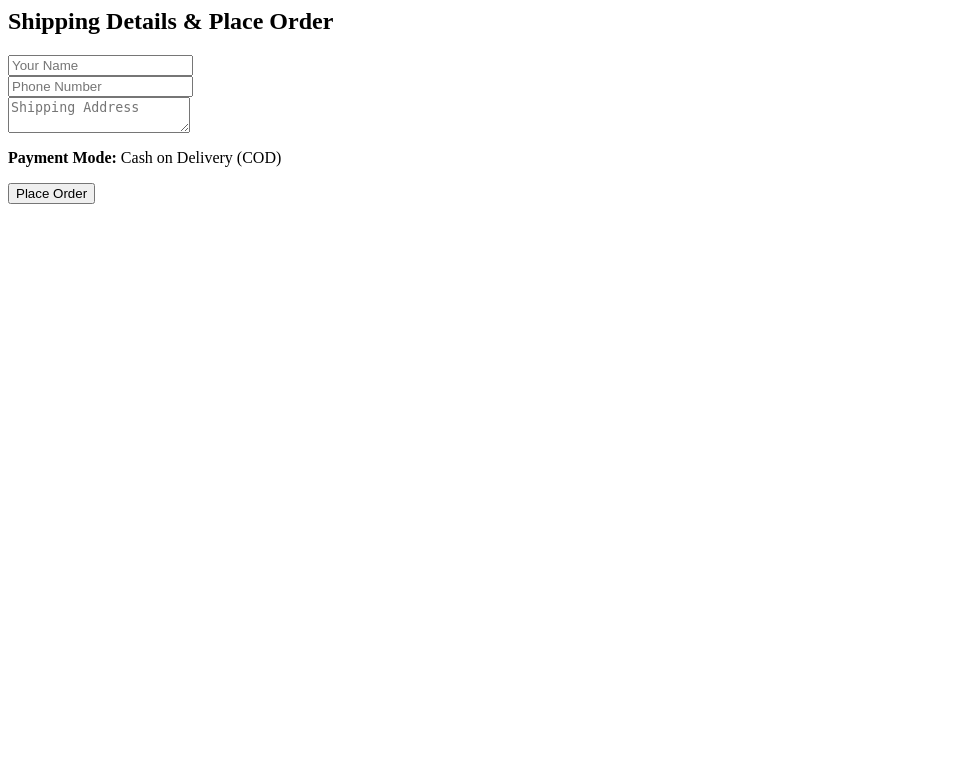
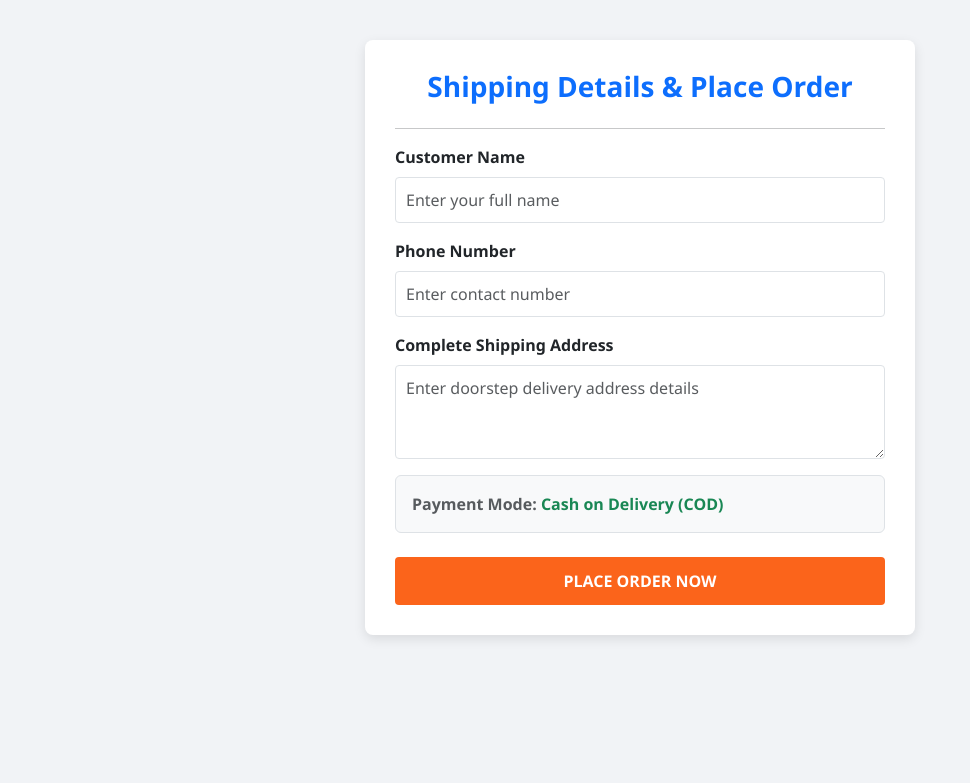
Before and after one commit to Shameer-01-sharfu/sha-sha-mobiles, a Django app: page /checkout/ in a window 1280 px wide. Shown: the top 783 px of the page, without its empty margins (0-970 px from the left). Run offline with Django 5.2, Linux system fonts and the light colour scheme; data that the repository does not hold is empty.

Commit message:
fixed checkout design and add to cart bug

```diff
--- a/store/templates/store/checkout.html
+++ b/store/templates/store/checkout.html
@@ -1,9 +1,43 @@
-<h2>Shipping Details & Place Order</h2>
-<form method="POST" action="{% url 'place_order' %}">
-    {% csrf_token %}
-    <input type="text" name="name" placeholder="Your Name" required><br>
-    <input type="text" name="phone" placeholder="Phone Number" required><br>
-    <textarea name="address" placeholder="Shipping Address" required></textarea><br>
-    <p><strong>Payment Mode:</strong> Cash on Delivery (COD)</p>
-    <button type="submit">Place Order</button>
-</form>
+<!DOCTYPE html>
+<html lang="en">
+<head>
+    <meta charset="UTF-8">
+    <meta name="viewport" content="width=device-width, initial-scale=1.0">
+    <title>Checkout | SHA & SHA MOBILES</title>
+    <link href="https://cdn.jsdelivr.net/npm/bootstrap@5.3.0/dist/css/bootstrap.min.css" rel="stylesheet">
+    <style>
+        body { font-family: 'Segoe UI', Arial, sans-serif; background-color: #f1f3f6; padding-top: 40px; }
+        .checkout-box { background: white; border-radius: 8px; padding: 30px; box-shadow: 0 4px 12px rgba(0,0,0,0.1); max-width: 550px; margin: 0 auto; }
+        .btn-order { background-color: #fb641b; color: white; font-weight: bold; width: 100%; border: none; padding: 12px; border-radius: 4px; }
+        .btn-order:hover { background-color: #e6530f; }
+        .form-control { border-radius: 4px; padding: 10px; margin-bottom: 15px; }
+    </style>
+</head>
+<body>
+    <div class="container">
+        <div class="checkout-box">
+            <h3 class="mb-4 text-center fw-bold text-primary">Shipping Details & Place Order</h3>
+            <hr>
+            <form method="POST" action="{% url 'place_order' %}">
+                {% csrf_token %}
+                <div class="mb-3">
+                    <label class="form-label fw-semibold text-dark">Customer Name</label>
+                    <input type="text" name="name" class="form-control" placeholder="Enter your full name" required>
+                </div>
+                <div class="mb-3">
+                    <label class="form-label fw-semibold text-dark">Phone Number</label>
+                    <input type="text" name="phone" class="form-control" placeholder="Enter contact number" required>
+                </div>
+                <div class="mb-3">
+                    <label class="form-label fw-semibold text-dark">Complete Shipping Address</label>
+                    <textarea name="address" class="form-control" rows="3" placeholder="Enter doorstep delivery address details" required></textarea>
+                </div>
+                <div class="p-3 bg-light rounded border mb-4">
+                    <p class="mb-0 text-muted"><strong>Payment Mode:</strong> <span class="text-success fw-bold">Cash on Delivery (COD)</span></p>
+                </div>
+                <button type="submit" class="btn-order">PLACE ORDER NOW</button>
+            </form>
+        </div>
+    </div>
+</body>
+</html>
--- a/store/templates/store/products.html
+++ b/store/templates/store/products.html
@@ -129,7 +129,7 @@
             ... (img box specs content variable lines) ...
             <div class="price">Price: ₹{{ p.price }}</div>
             <div class="d-flex gap-2">
-                <a href="{% url 'add_to_cart' p.id %}" class="btn-cart">Add to Cart</a>
+                <a href="{% url 'add_to_cart' product_id=p.id %}" class="btn-cart">Add to Cart</a>
                 <a href="{% url 'checkout' %}" class="btn-buy">Buy Now</a> </div>
         </div>
     {% endfor %}
```
